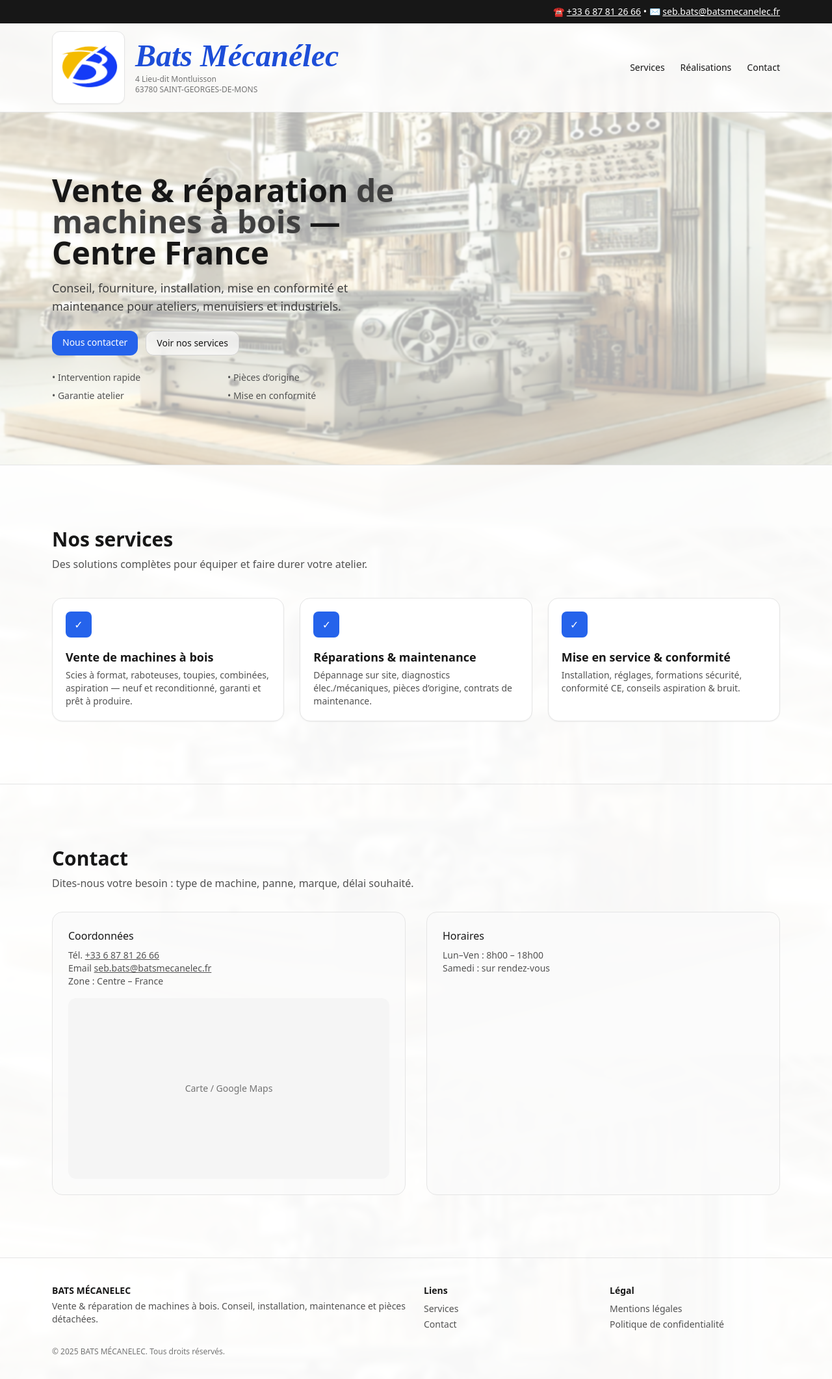
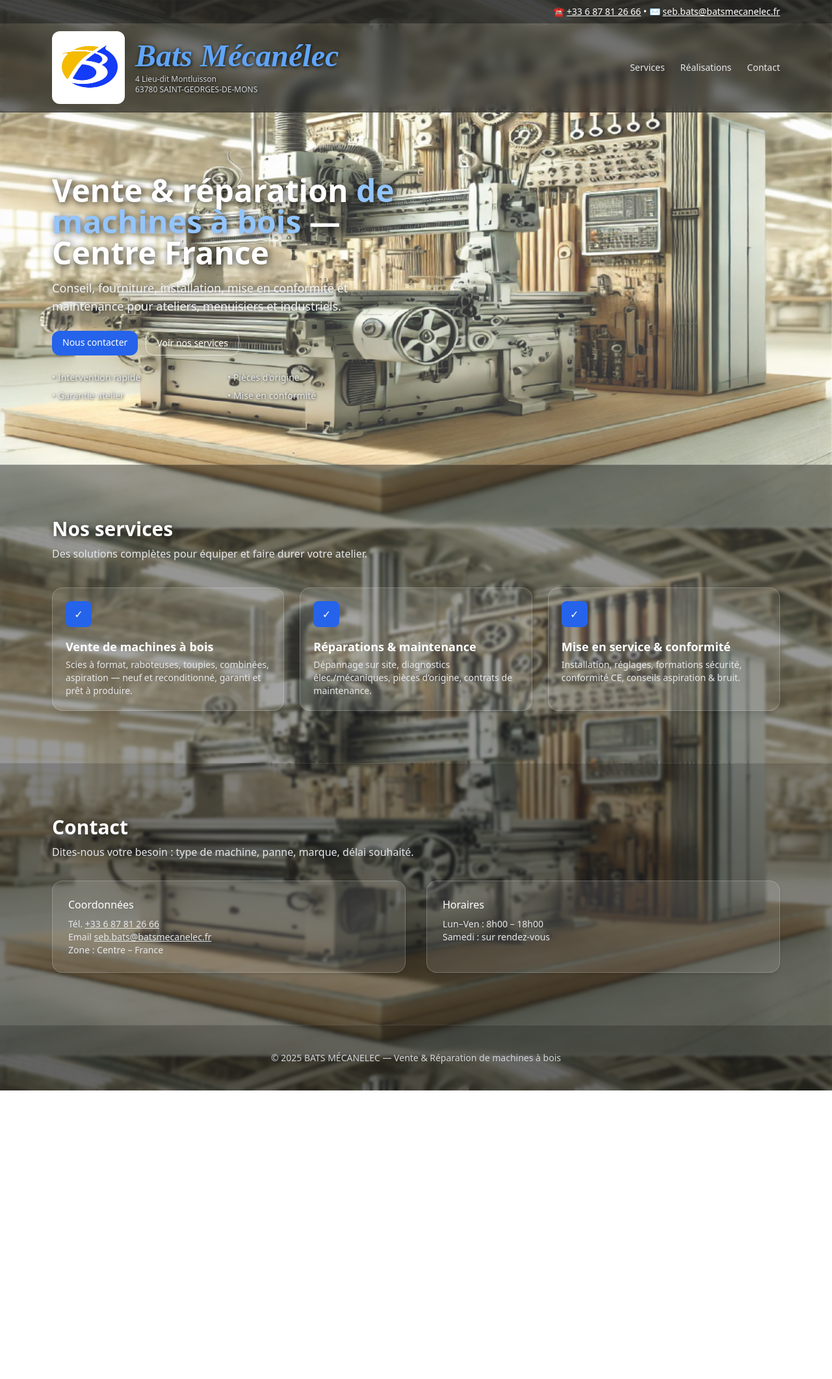
Before and after one commit to auvergnecnc-png/batsmecanelec, a Next.js app: page / in a window 1280 px wide. Shown: the top 2122 px of the page at 65% size. After the commit the page ends 1678 px from the top, so only its background shows below. Built offline with nearby package versions, Linux system fonts and the light colour scheme.

Commit message:
Update HomeLanding.jsx

```diff
--- a/components/HomeLanding.jsx
+++ b/components/HomeLanding.jsx
@@ -19,7 +19,7 @@
 
   return (
     <div
-      className="min-h-screen text-neutral-900 font-sans relative overflow-hidden"
+      className="min-h-screen text-white font-sans relative overflow-hidden"
       style={{
         backgroundImage: "url('/cn chatgpt.png')",
         backgroundSize: 'cover',
@@ -27,11 +27,8 @@
         backgroundAttachment: 'fixed',
       }}
     >
-      {/* superposition pour assombrir légèrement le fond */}
-      <div className="absolute inset-0 bg-white/60 backdrop-blur-[1px]" />
-
       {/* Top contact bar */}
-      <div className="hidden md:block bg-neutral-900 text-white text-sm relative z-10">
+      <div className="hidden md:block bg-neutral-900/80 text-white text-sm relative z-10">
         <div className="max-w-6xl mx-auto px-4 py-2 flex items-center justify-end">
           <span>
             ☎️ <a className="underline" href="tel:+33687812666">+33 6 87 81 26 66</a> • ✉️{' '}
@@ -41,7 +38,7 @@
       </div>
 
       {/* Header */}
-      <header className="sticky top-0 z-40 backdrop-blur bg-white/85 border-b border-neutral-200 relative">
+      <header className="sticky top-0 z-40 backdrop-blur bg-neutral-900/60 border-b border-neutral-700 relative">
         <div className="max-w-6xl mx-auto px-4 py-3 flex items-center justify-between">
           <motion.div
             initial={{ opacity: 0, y: -10 }}
@@ -52,27 +49,27 @@
             <img
               src="/logo.png"
               alt="BATS MÉCANELEC"
-              className="w-28 h-28 rounded-xl bg-white object-contain p-1.5 shadow-sm border border-neutral-200"
+              className="w-28 h-28 rounded-xl bg-white object-contain p-1.5 shadow-sm"
             />
             <div>
               <motion.p
                 initial={{ opacity: 0, y: -5 }}
                 animate={{ opacity: 1, y: 0 }}
                 transition={{ duration: 1, delay: 0.2 }}
-                className="text-4xl md:text-5xl font-semibold italic text-blue-700 leading-none font-[DancingScript]"
+                className="text-4xl md:text-5xl font-semibold italic text-blue-400 leading-none font-[DancingScript] drop-shadow-[1px_1px_3px_rgba(0,0,0,0.9)]"
               >
                 Bats Mécanélec
               </motion.p>
-              <p className="text-[11px] md:text-xs text-neutral-500 mt-1">
+              <p className="text-[11px] md:text-xs text-gray-300 mt-1 drop-shadow-[1px_1px_2px_rgba(0,0,0,0.8)]">
                 4 Lieu-dit Montluisson<br />63780 SAINT-GEORGES-DE-MONS
               </p>
             </div>
           </motion.div>
 
-          <nav className="hidden md:flex items-center gap-6 text-sm">
-            <a href="#services" className="hover:text-neutral-600">Services</a>
-            <a href="#realisations" className="hover:text-neutral-600">Réalisations</a>
-            <a href="#contact" className="hover:text-neutral-600">Contact</a>
+          <nav className="hidden md:flex items-center gap-6 text-sm text-gray-200">
+            <a href="#services" className="hover:text-white">Services</a>
+            <a href="#realisations" className="hover:text-white">Réalisations</a>
+            <a href="#contact" className="hover:text-white">Contact</a>
           </nav>
         </div>
       </header>
@@ -85,22 +82,22 @@
             animate={{ opacity: 1, y: 0 }}
             transition={{ duration: 0.8 }}
           >
-            <h1 className="text-3xl md:text-5xl font-extrabold leading-tight text-neutral-900 drop-shadow-md">
-              Vente & réparation <span className="text-neutral-700">de machines à bois</span> — Centre France
+            <h1 className="text-3xl md:text-5xl font-extrabold leading-tight drop-shadow-[2px_2px_6px_rgba(0,0,0,0.8)]">
+              Vente & réparation <span className="text-blue-300">de machines à bois</span> — Centre France
             </h1>
-            <p className="mt-4 text-neutral-700 md:text-lg">
+            <p className="mt-4 text-gray-100 md:text-lg drop-shadow-[1px_1px_4px_rgba(0,0,0,0.8)]">
               Conseil, fourniture, installation, mise en conformité et maintenance pour ateliers,
               menuisiers et industriels.
             </p>
             <div className="mt-6 flex flex-wrap gap-3">
-              <a href="#contact" className="px-4 py-2 rounded-xl bg-blue-600 text-white hover:bg-blue-700 text-sm">
+              <a href="#contact" className="px-4 py-2 rounded-xl bg-blue-600 hover:bg-blue-700 text-sm text-white">
                 Nous contacter
               </a>
-              <a href="#services" className="px-4 py-2 rounded-xl border border-neutral-300 hover:border-neutral-400 text-sm bg-white/70 backdrop-blur">
+              <a href="#services" className="px-4 py-2 rounded-xl border border-white/60 hover:bg-white/10 text-sm">
                 Voir nos services
               </a>
             </div>
-            <ul className="mt-6 text-sm text-neutral-600 grid grid-cols-2 gap-y-2">
+            <ul className="mt-6 text-sm text-gray-200 grid grid-cols-2 gap-y-2 drop-shadow-[1px_1px_2px_rgba(0,0,0,0.8)]">
               <li>• Intervention rapide</li>
               <li>• Pièces d’origine</li>
               <li>• Garantie atelier</li>
@@ -111,19 +108,19 @@
       </section>
 
       {/* Services */}
-      <section id="services" className="py-16 md:py-24 bg-white/90 border-t border-neutral-200 relative z-10 backdrop-blur-sm">
-        <div className="max-w-6xl mx-auto px-4">
-          <h2 className="text-2xl md:text-3xl font-bold">Nos services</h2>
-          <p className="mt-2 text-neutral-600">Des solutions complètes pour équiper et faire durer votre atelier.</p>
+      <section id="services" className="py-20 backdrop-blur-[2px] bg-black/40 border-t border-white/10 relative z-10">
+        <div className="max-w-6xl mx-auto px-4 text-white">
+          <h2 className="text-3xl font-bold drop-shadow-[2px_2px_6px_rgba(0,0,0,0.8)]">Nos services</h2>
+          <p className="mt-2 text-gray-200">Des solutions complètes pour équiper et faire durer votre atelier.</p>
           <div className="mt-10 grid md:grid-cols-3 gap-6">
             {features.map((f) => (
               <div
                 key={f.title}
-                className="rounded-2xl border border-neutral-200 bg-white p-5 shadow-sm hover:shadow-md transition"
+                className="rounded-2xl bg-white/10 p-5 shadow-lg hover:bg-white/20 transition border border-white/20"
               >
                 <div className="w-10 h-10 rounded-lg bg-blue-600 text-white grid place-items-center">✓</div>
                 <h3 className="mt-4 font-semibold text-lg">{f.title}</h3>
-                <p className="mt-1 text-neutral-600 text-sm">{f.desc}</p>
+                <p className="mt-1 text-gray-200 text-sm">{f.desc}</p>
               </div>
             ))}
           </div>
@@ -131,59 +128,34 @@
       </section>
 
       {/* Contact */}
-      <section id="contact" className="py-16 md:py-24 bg-white/90 border-y border-neutral-200 relative z-10 backdrop-blur-sm">
+      <section id="contact" className="py-20 backdrop-blur-[2px] bg-black/50 border-t border-white/10 relative z-10 text-white">
         <div className="max-w-6xl mx-auto px-4">
-          <h2 className="text-2xl md:text-3xl font-bold">Contact</h2>
-          <p className="mt-2 text-neutral-600">Dites-nous votre besoin : type de machine, panne, marque, délai souhaité.</p>
+          <h2 className="text-3xl font-bold drop-shadow-[2px_2px_6px_rgba(0,0,0,0.8)]">Contact</h2>
+          <p className="mt-2 text-gray-200">Dites-nous votre besoin : type de machine, panne, marque, délai souhaité.</p>
           <div className="mt-8 grid md:grid-cols-2 gap-8">
-            <div className="rounded-2xl border border-neutral-200 p-6 bg-neutral-50/80">
+            <div className="rounded-2xl bg-white/10 p-6 border border-white/20 shadow-md">
               <p className="font-medium">Coordonnées</p>
-              <p className="text-sm text-neutral-600 mt-2">
+              <p className="text-sm text-gray-200 mt-2">
                 Tél. <a className="underline" href="tel:+33687812666">+33 6 87 81 26 66</a>
               </p>
-              <p className="text-sm text-neutral-600">
+              <p className="text-sm text-gray-200">
                 Email <a className="underline" href="mailto:seb.bats@batsmecanelec.fr">seb.bats@batsmecanelec.fr</a>
               </p>
-              <p className="text-sm text-neutral-600">Zone : Centre – France</p>
-              <div className="mt-4 aspect-video rounded-xl bg-neutral-100 grid place-items-center text-neutral-500 text-sm">
-                Carte / Google Maps
-              </div>
+              <p className="text-sm text-gray-200">Zone : Centre – France</p>
             </div>
-            <div className="rounded-2xl border border-neutral-200 p-6 bg-neutral-50/80">
+            <div className="rounded-2xl bg-white/10 p-6 border border-white/20 shadow-md">
               <p className="font-medium">Horaires</p>
-              <p className="text-sm text-neutral-600 mt-2">Lun–Ven : 8h00 – 18h00</p>
-              <p className="text-sm text-neutral-600">Samedi : sur rendez-vous</p>
+              <p className="text-sm text-gray-200 mt-2">Lun–Ven : 8h00 – 18h00</p>
+              <p className="text-sm text-gray-200">Samedi : sur rendez-vous</p>
             </div>
           </div>
         </div>
       </section>
 
       {/* Footer */}
-      <footer className="py-10 relative z-10 bg-white/90 backdrop-blur-sm">
-        <div className="max-w-6xl mx-auto px-4 grid md:grid-cols-4 gap-6 text-sm">
-          <div className="md:col-span-2">
-            <p className="font-semibold">BATS MÉCANELEC</p>
-            <p className="text-neutral-600 mt-1">
-              Vente & réparation de machines à bois. Conseil, installation, maintenance et pièces détachées.
-            </p>
-          </div>
-          <div>
-            <p className="font-semibold">Liens</p>
-            <ul className="mt-2 text-neutral-600 space-y-1">
-              <li><a href="#services" className="hover:underline">Services</a></li>
-              <li><a href="#contact" className="hover:underline">Contact</a></li>
-            </ul>
-          </div>
-          <div>
-            <p className="font-semibold">Légal</p>
-            <ul className="mt-2 text-neutral-600 space-y-1">
-              <li>Mentions légales</li>
-              <li>Politique de confidentialité</li>
-            </ul>
-          </div>
-        </div>
-        <div className="max-w-6xl mx-auto px-4 mt-6 text-xs text-neutral-500">
-          © {new Date().getFullYear()} BATS MÉCANELEC. Tous droits réservés.
+      <footer className="py-10 bg-black/60 backdrop-blur-[2px] text-gray-300 border-t border-white/10">
+        <div className="max-w-6xl mx-auto px-4 text-center text-sm">
+          © {new Date().getFullYear()} BATS MÉCANELEC — Vente & Réparation de machines à bois
         </div>
       </footer>
 
```
